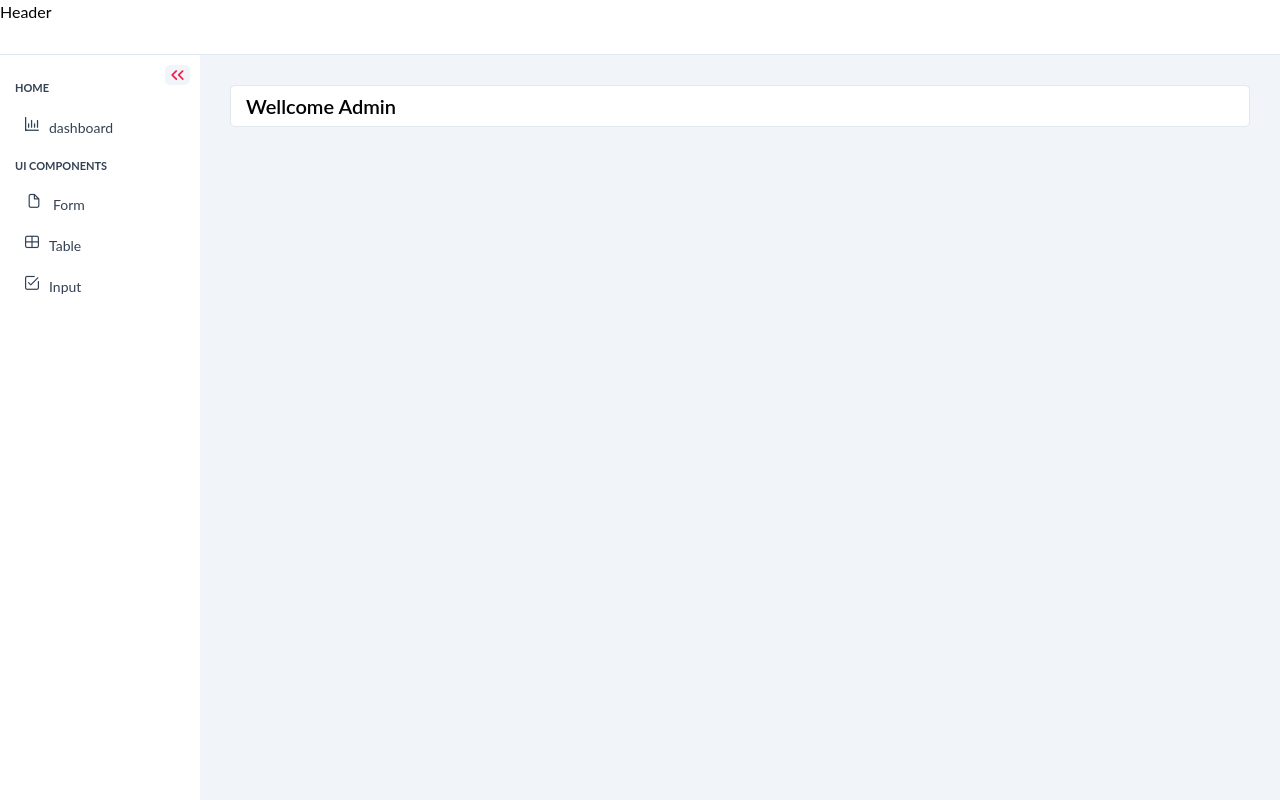
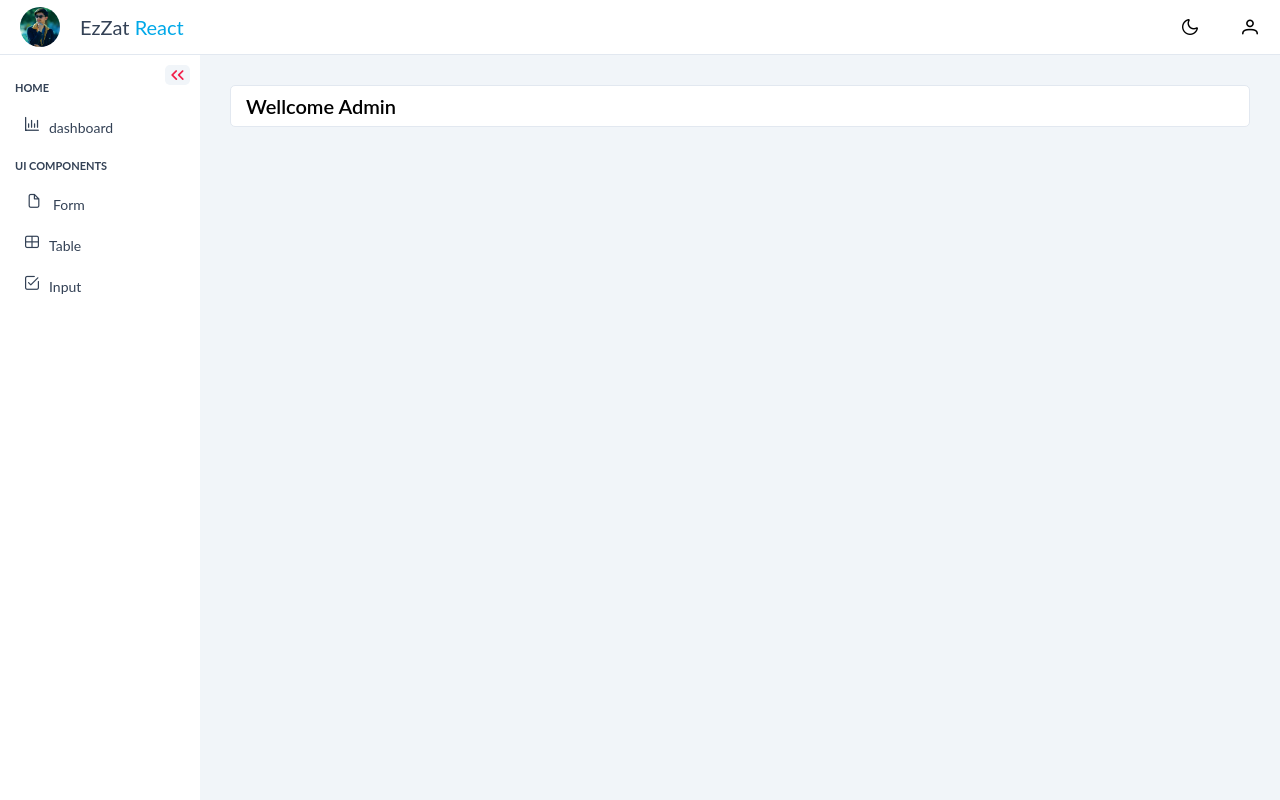
Before and after one commit to EzzatKhaqan/react-admin-dashboard, a React (Vite) app: page /admin in a window 1280 px wide. Built offline with nearby package versions, Linux system fonts and the light colour scheme.

Commit message:
Refactor code structure for improved readability and maintainability,add styles to topbar

```diff
--- a/src/assets/styles/layout/topbar.scss
+++ b/src/assets/styles/layout/topbar.scss
@@ -6,4 +6,71 @@
   top: 0;
   z-index: 100;
   border-bottom: 1px solid var(--e-border-color);
+  display: flex;
+  justify-content: space-between;
+  align-items: center;
+  user-select: none;
+  .nav-logo {
+    height: 100%;
+    display: flex;
+    justify-content: center;
+    align-items: center;
+
+    .logo {
+      height: 100%;
+      display: flex;
+      justify-content: center;
+      align-items: center;
+      margin: 0px 20px;
+      img {
+        user-select: none;
+        width: 40px;
+        height: 40px;
+        border-radius: 50%;
+        object-fit: cover;
+      }
+    }
+    .nav-title {
+      user-select: none;
+      font-size: 20px;
+      color: var(--e-neon-blue);
+      span {
+        color: var(--e-text-color);
+      }
+    }
+  }
+
+  .nav-options {
+    height: 100%;
+    display: flex;
+    justify-content: center;
+    align-items: center;
+
+    .nav-theme,
+    .nav-user {
+      height: 100%;
+      display: flex;
+      justify-content: center;
+      align-items: center;
+      margin: 0 10px;
+      border-radius: 50%;
+      .toggle-theme-btn,
+      .user {
+        cursor: pointer;
+        width: 40px;
+        height: 40px;
+        border-radius: 50%;
+        display: flex;
+        justify-content: center;
+        align-items: center;
+        transition: all 0.2s ease-in;
+        i {
+          font-size: 16px;
+        }
+        &:hover {
+          background-color: var(--e-surface-ground);
+        }
+      }
+    }
+  }
 }
--- a/src/layouts/admin/AppAdminHeader.jsx
+++ b/src/layouts/admin/AppAdminHeader.jsx
@@ -1,8 +1,29 @@
+import img from '../../assets/images/logo/IMG_5567.jpg';
+
 export const AppAdminHeader = () => {
   return (
     <>
       <div className="nav">
-        <h1>Header</h1>
+        <div className="nav-logo">
+          <div className="logo">
+            <img src={img} alt="" />
+          </div>
+          <div className="nav-title">
+            <span>EzZat</span> React
+          </div>
+        </div>
+        <div className="nav-options">
+          <div className="nav-theme">
+            <div className="toggle-theme-btn">
+              <i className="pi pi-moon"></i>
+            </div>
+          </div>
+          <div className="nav-user">
+            <div className="user">
+              <i className="pi pi-user"></i>
+            </div>
+          </div>
+        </div>
       </div>
     </>
   );
```
Also changed, not shown: src/assets/images/logo/IMG_5567.jpg (added).
